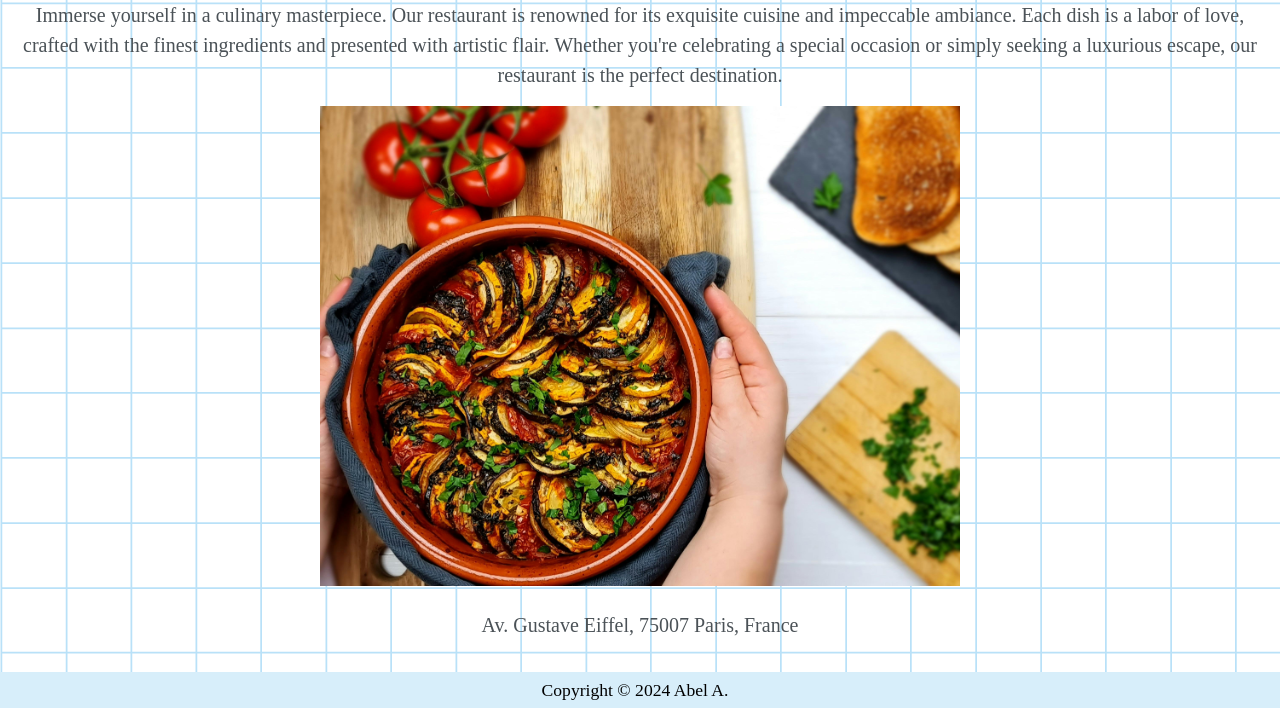
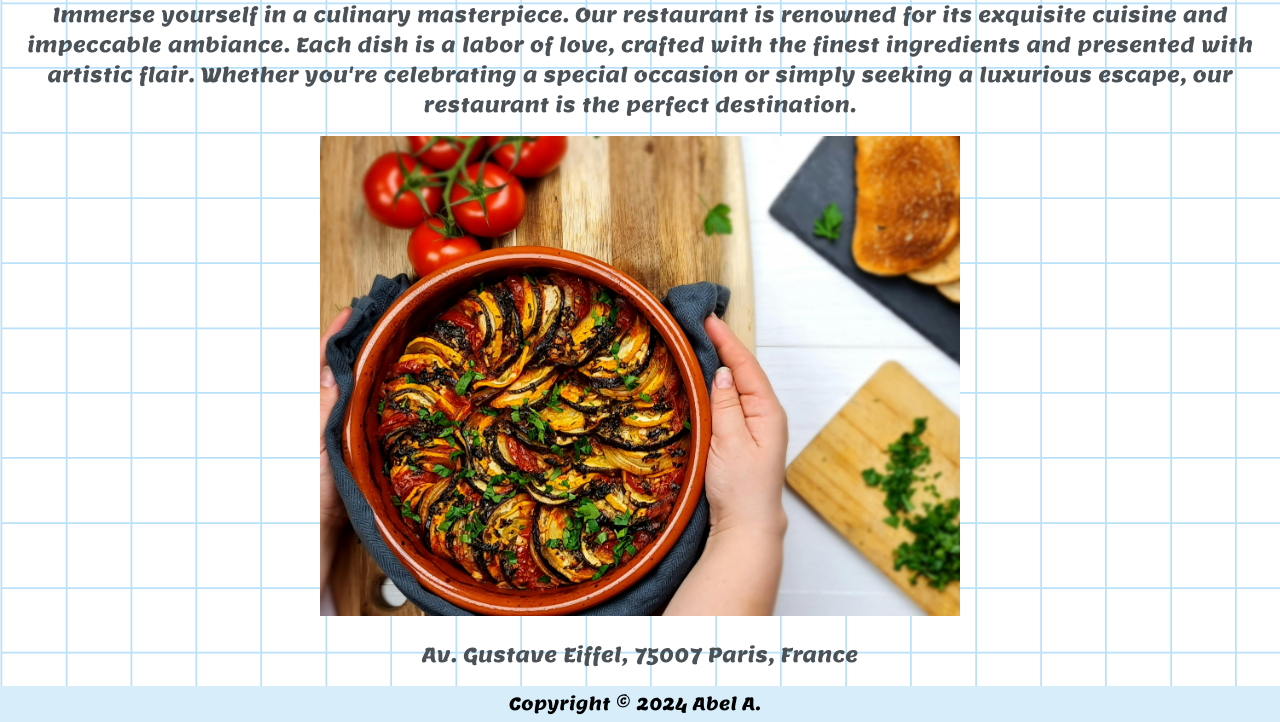
Before and after one commit to abelaleb/Restaurant-Page, a website built with webpack: page src/index.html in a window 1280 px wide. Shown: the part 176-898 px from the top of the page. Built offline with nearby package versions, Linux system fonts and the light colour scheme; some icons are missing.

Commit message:
Fix the font loading issue

```diff
--- a/src/index.html
+++ b/src/index.html
@@ -5,7 +5,7 @@
     <meta name="viewport" content="width=device-width, initial-scale=1.0" />
     <title>Restaurant Page</title>
     <!-- <link rel="stylesheet" href="../src/style.css" /> -->
-    <link rel="icon" href="/src/images/Ratatouille.jpg" />
+    <link rel="icon" href="./src/images/Ratatouille.jpg" />
 
     <!-- <script
       src="https://kit.fontawesome.com/4c536a6bd5.js"
--- a/src/index.js
+++ b/src/index.js
@@ -2,7 +2,6 @@ import createHomepage from "./homepage";
 import createContact from "./contact";
 import createMenu from "./menu";
 import './style.css';
-console.log("Webpack is working.");
 function clearContent() {
   const content = document.getElementById("content");
   content.innerHTML = "";
--- a/src/style.css
+++ b/src/style.css
@@ -19,14 +19,14 @@
   --spacing-xl: 40px;
   --shadow: rgba(0, 0, 0, 0.16) 0px 1px 4px;
 }
-/* @font-face {
+@font-face {
   font-family: "Title";
-  src: url("../Fonts/HermeneusOne-Regular.otf");
+  src: url("./Fonts/HermeneusOne-Regular.otf");
 }
 @font-face {
   font-family: "body";
-  src: url("../Fonts/19919.ttf");
-} */
+  src: url("./Fonts/Lemon.ttf");
+}
 body {
   font-family: "body";
 
```
Also changed, not shown: dist/388ce7e72e1277b306d5.ttf (renamed from src/Fonts/19919.ttf), dist/index.html, dist/main.js, src/Fonts/HermeneusOne-Regular.ttf (deleted), src/Fonts/Lemon.ttf (added).
